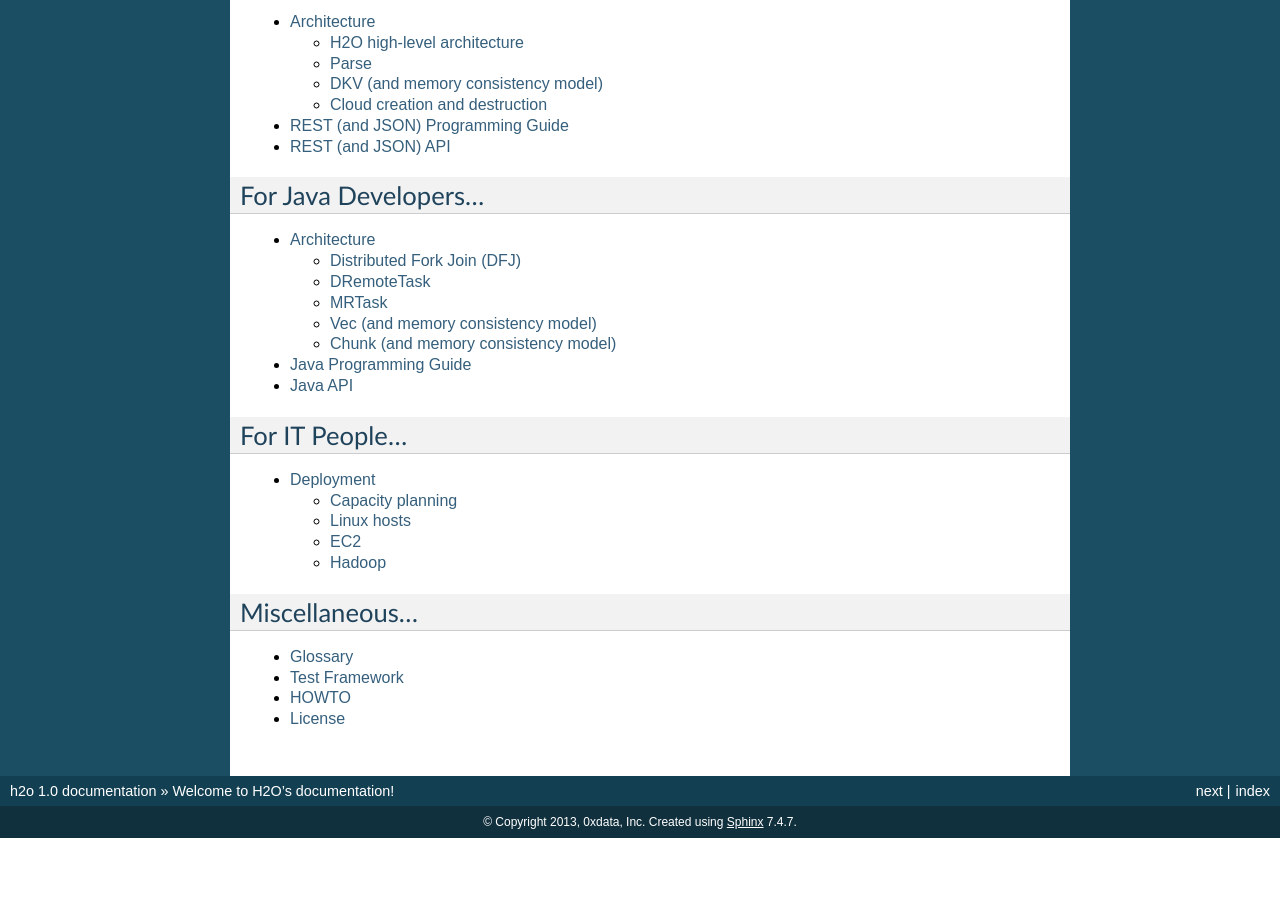
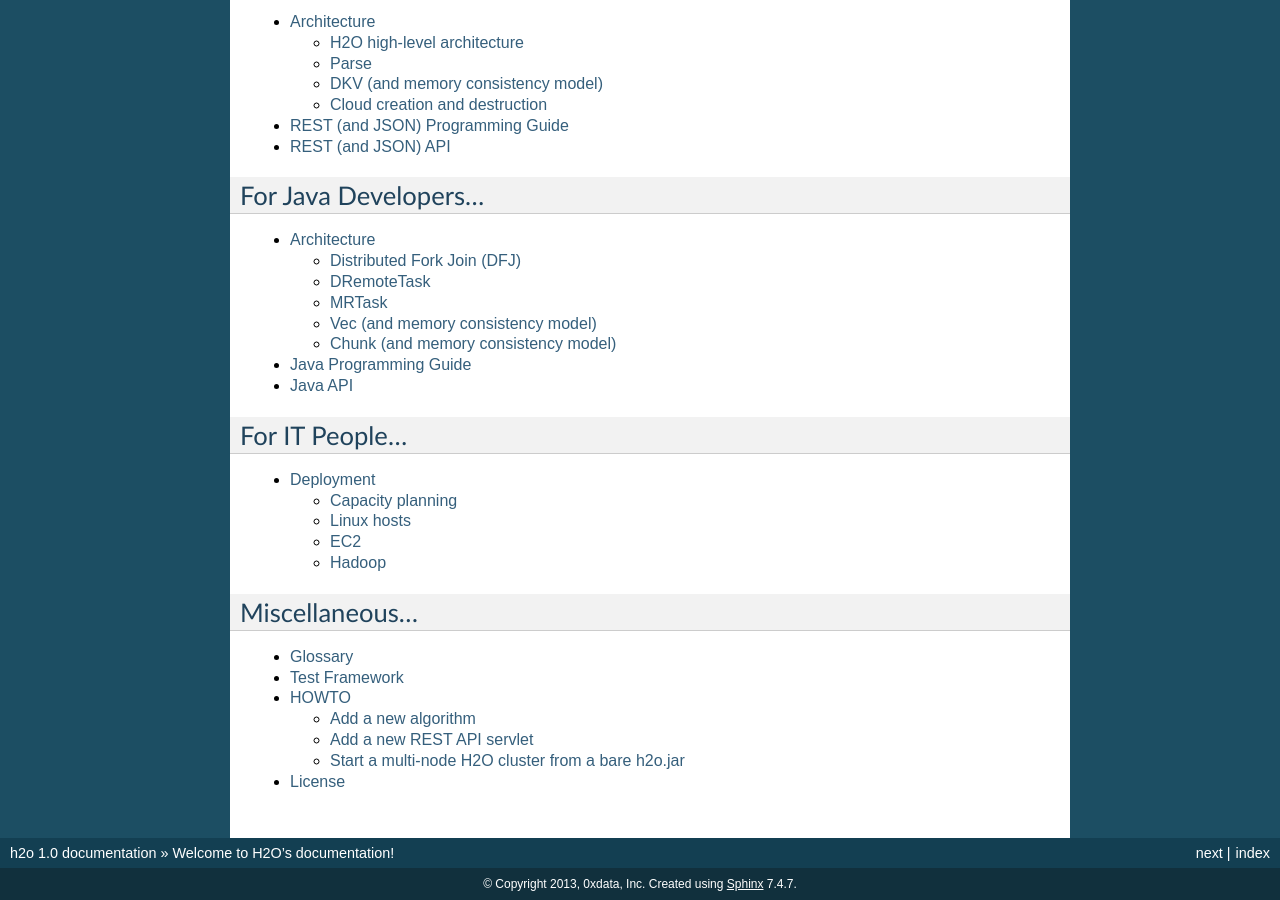
Before and after one commit to devinshields/h2odocs, a Sphinx documentation site: the page built from source/index.rst, in a window 1280 px wide and 900 px high, scrolled down 923 px. Built offline with Sphinx 7.4.7, drawn with Linux system fonts in a browser that asks for light colours; formulas are drawn with MathJax 3; before the commit the page ends 1761 px from its top, so only the background shows below that.

Commit message:
HOWTO outline tweaks.

```diff
--- a/source/howto/top.rst
+++ b/source/howto/top.rst
@@ -6,5 +6,9 @@
 ------------------------
 
 
-Add a new REST API method
+Add a new REST API servlet
 ------------------------------
+
+
+Start a multi-node H2O cluster from a bare h2o.jar
+--------------------------------------------------
--- a/source/index.rst
+++ b/source/index.rst
@@ -72,7 +72,7 @@
 ++++++++++++++++
 
 .. toctree::
-   :maxdepth: 1
+   :maxdepth: 2
 
    glossary
    testing/top
```
